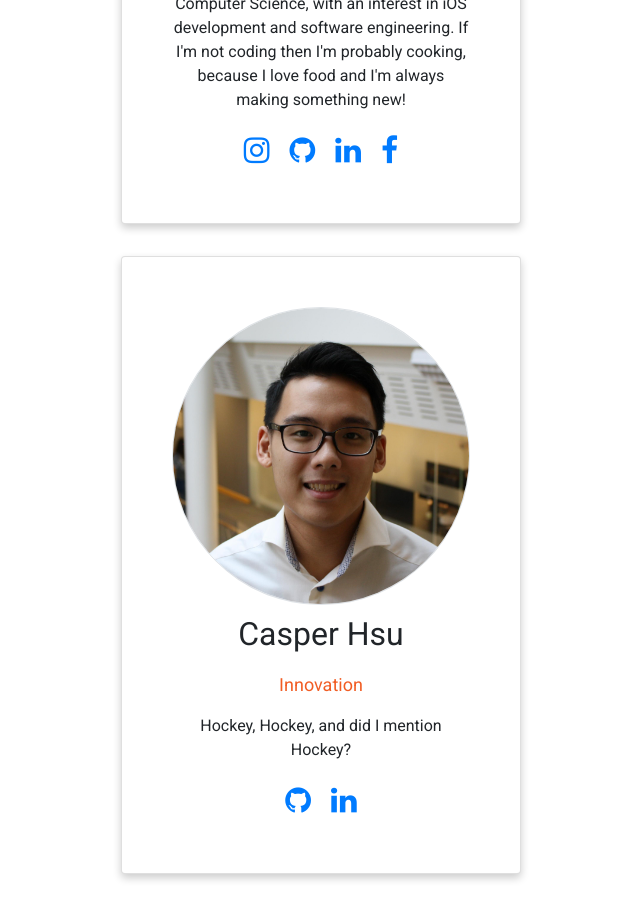
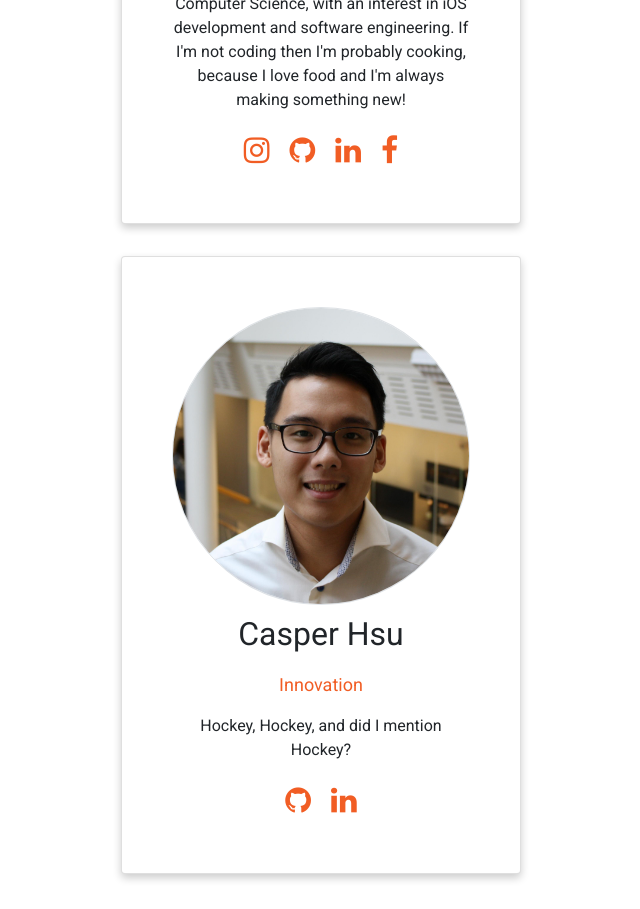
Before and after one commit to michiganhackers/mh-web-new, a React (Create React App) app: page /team in a window 1280 px wide. Shown: the part 2760-3669 px from the top of the page, without its empty margins (239-879 px from the left). Built offline with nearby package versions, Linux system fonts and the light colour scheme.

Commit message:
after visited

```diff
--- a/src/components/Team/MemberCard.css
+++ b/src/components/Team/MemberCard.css
@@ -45,6 +45,13 @@ a {
     color: rgb(241,93,36);
 }
 
-a:visited {
-  color: rgb(241,93,36);
+.iconLink {
+  text-decoration: none;
+  font-size: 30px;
+  color: rgb(241,93,36);;
+  padding: 10px;
 }
+
+.iconLink:visited {
+  color: rgb(51, 153, 255);
+}
--- a/src/components/Team/MemberCard.jsx
+++ b/src/components/Team/MemberCard.jsx
@@ -24,28 +24,22 @@ class MemberCard extends React.Component {
 
     nonemptyUrls() {
 
-      let githubUrl = <a href={this.props.githubUrl}><i className="fa fa-github"></i></a>;
-      var instagramUrl = <a href={this.props.instagramUrl}><i className="fa fa-instagram"></i></a>;
-      let linkedinUrl = <a href={this.props.linkedinUrl}><i className="fa fa-linkedin"></i></a>;
-      let facebookUrl = <a href={this.props.facebookUrl}><i className="fa fa-facebook"></i></a>;
-      let personalUrl = <a href={this.props.personalUrl}><i className="fa fa-user"></i></a>;
+      var returnValue = [];
 
-
-      var returnValue = [];
       if(this.props.instagramUrl !== '') {
-        returnValue.push(<a href={this.props.instagramUrl}><i className="fa fa-instagram"></i></a>);
+        returnValue.push(<a className="iconLink" href={this.props.instagramUrl}><i className="fa fa-instagram"></i></a>);
       }
       if(this.props.githubUrl !== ''){
-        returnValue.push(<a href={this.props.githubUrl}><i className="fa fa-github"></i></a>);
+        returnValue.push(<a className="iconLink" href={this.props.githubUrl}><i className="fa fa-github"></i></a>);
       }
       if(this.props.linkedinUrl !== '') {
-        returnValue.push(<a href={this.props.linkedinUrl}><i className="fa fa-linkedin"></i></a>);
+        returnValue.push(<a className="iconLink" href={this.props.linkedinUrl}><i className="fa fa-linkedin"></i></a>);
       }
       if(this.props.facebookUrl !== '') {
-        returnValue.push(<a href={this.props.facebookUrl}><i className="fa fa-facebook"></i></a>);
+        returnValue.push(<a className="iconLink" href={this.props.facebookUrl}><i className="fa fa-facebook"></i></a>);
       }
       if(this.props.personalUrl !== '') {
-        returnValue.push(<a href={this.props.personalUrl}><i className="fa fa-user"></i></a>);
+        returnValue.push(<a className="iconLink" href={this.props.personalUrl}><i className="fa fa-user"></i></a>);
       }
 
       return returnValue;
```
